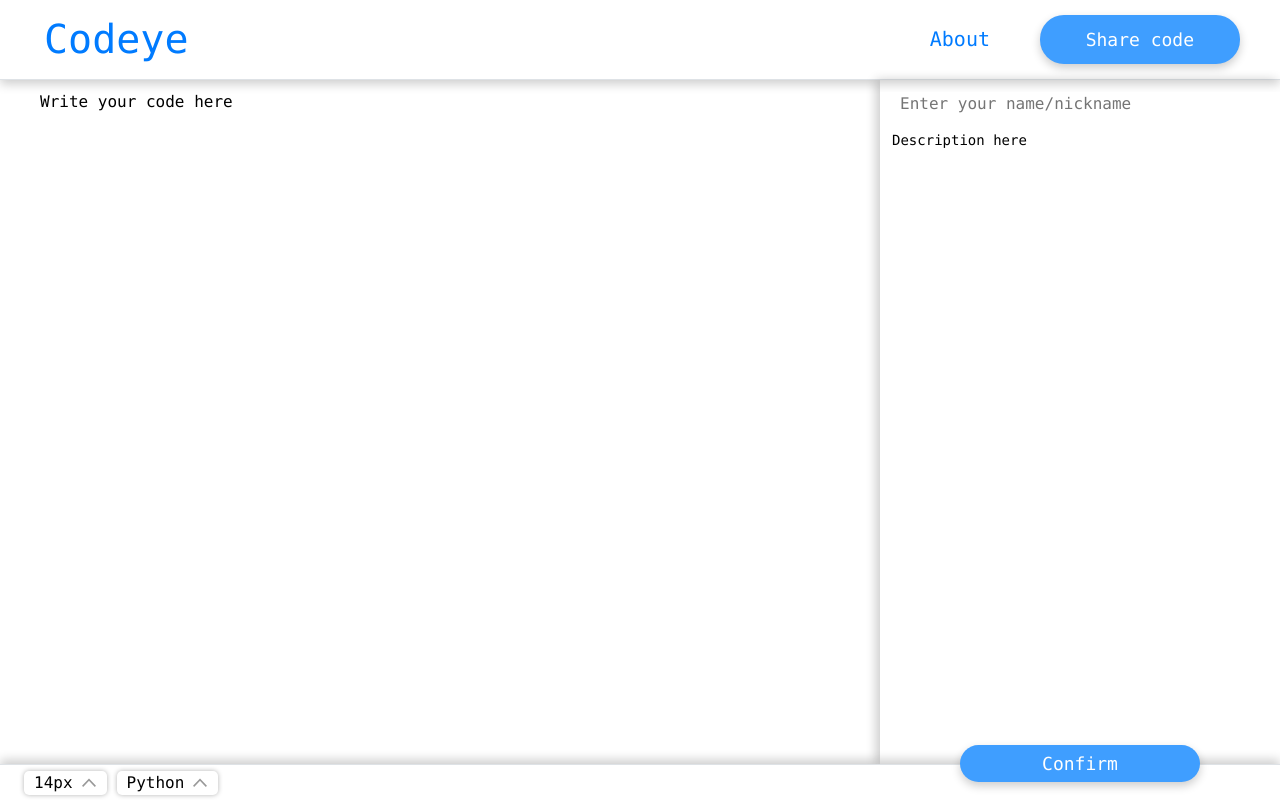
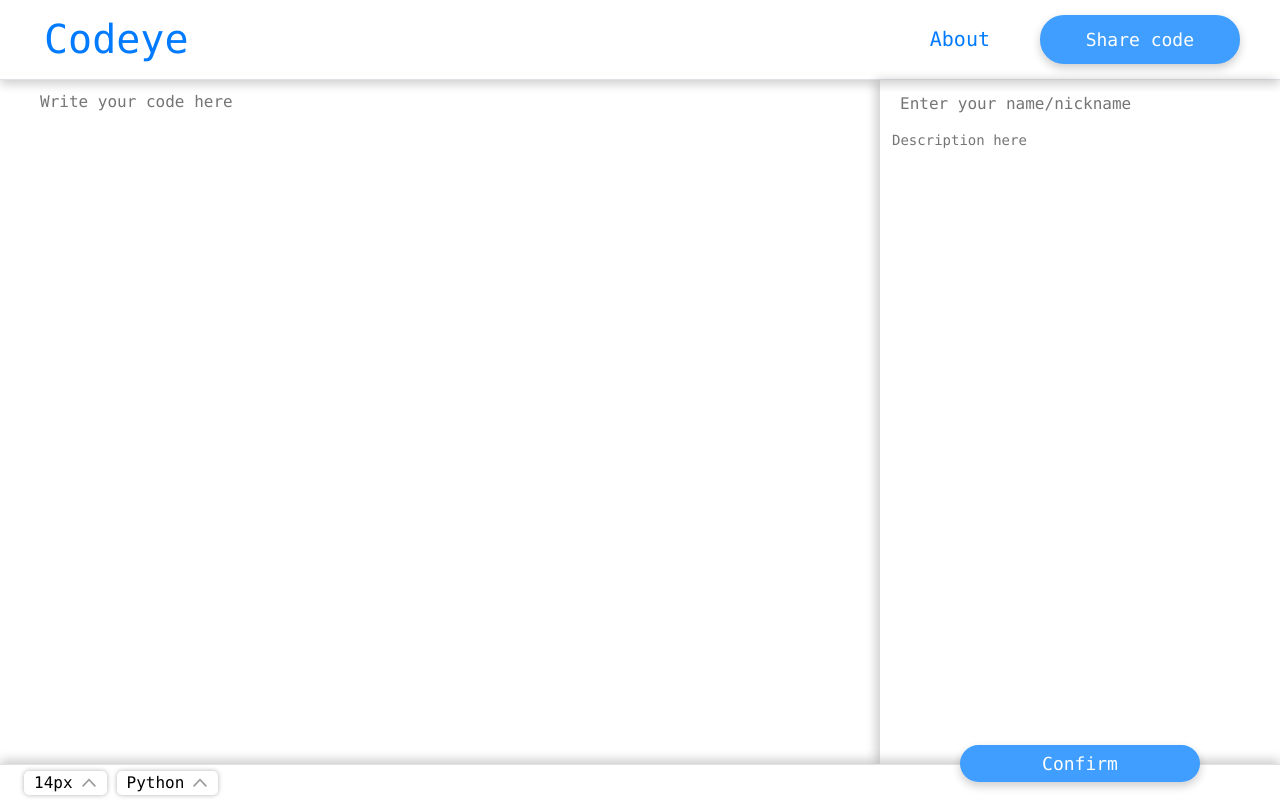
Before and after one commit to denisputnov/codeye, a Flask app: page /add_code in a window 1280 px wide. Run offline with Flask 2, Linux system fonts and the light colour scheme; some libraries are stand-ins or nearby versions.

Commit message:
merge-conflict

```diff
--- a/templates/add_code.html
+++ b/templates/add_code.html
@@ -17,12 +17,12 @@ Add your code and share
 </div> -->
 <form method="post">
     <div class="code_edit_block">
-        <textarea spellcheck="false" required="true" tabindex="4" name="code" id="code" class="code_edit_code" placeholder="Write your code here">Write your code here</textarea>
+        <textarea spellcheck="false" required="true" tabindex="4" name="code" id="code" class="code_edit_code" placeholder="Write your code here"></textarea>
     </div>
     <input class="button_confirm" type="submit" value="Confirm">
     <div class="description_bar">
         <input name="name" id="name" class="code_add_name" placeholder="Enter your name/nickname" required="false" spellcheck="false"></input>
-        <textarea name="descriprion" id="description" style="font-size: 14px;" class="description_bar_textarea" whap="hard">Description here</textarea>
+        <textarea name="description" id="description" style="font-size: 14px;" class="description_bar_textarea" whap="hard" placeholder="Description here"></textarea>
     </div>
 </form>
 {% endblock %}
```
Also changed, not shown: code.db.
